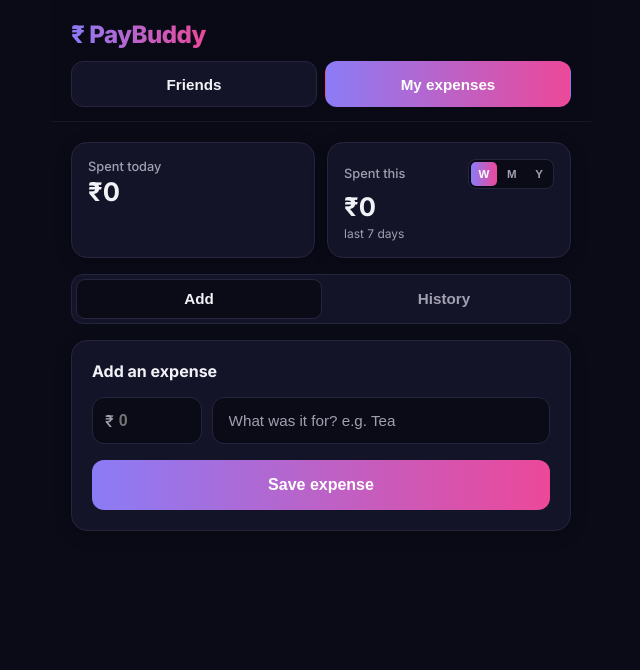
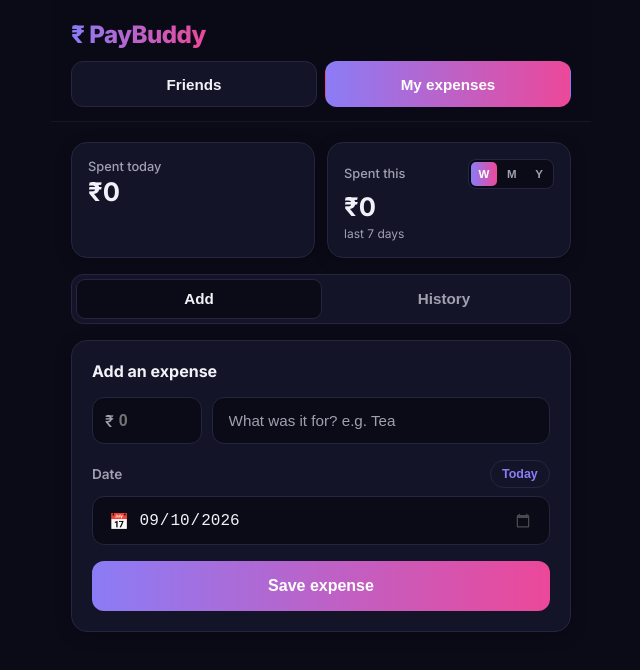
Before and after one commit to KabileshK023/PAYBUDDY, a React (Vite) app: page / in a window 1280 px wide. Both pictures are taken after a click on the button "My expenses". Shown: the top 670 px of the page, without its empty margins (319-959 px from the left). Built offline with nearby package versions, Linux system fonts and the light colour scheme.

Commit message:
Merge latest main changes

```diff
--- a/src/components/ExpenseTracker.jsx
+++ b/src/components/ExpenseTracker.jsx
@@ -5,28 +5,51 @@ const STORAGE_KEY = 'paybuddy_expenses_v1';
 
 // ── date helpers ──────────────────────────────────────────────────────────────
 
-const toDateKey = (date) => {
-  const d = new Date(date);
+/**
+ * Returns "YYYY-MM-DD" from either an ISO string OR a plain "YYYY-MM-DD" string,
+ * always in LOCAL time — never shifts due to UTC conversion.
+ */
+const toDateKey = (value) => {
+  // If already a plain date string (YYYY-MM-DD) just return it directly.
+  if (/^\d{4}-\d{2}-\d{2}$/.test(value)) return value;
+  // Otherwise it's a full ISO timestamp — extract local date parts.
+  const d = new Date(value);
   const y = d.getFullYear();
   const m = String(d.getMonth() + 1).padStart(2, '0');
   const day = String(d.getDate()).padStart(2, '0');
   return `${y}-${m}-${day}`;
 };
 
+/** Today's date as "YYYY-MM-DD" in local time. */
 const todayKey = () => toDateKey(new Date());
 
+/** Human-readable label for a dateKey. */
 const formatDisplayDate = (dateKey) => {
   const today = todayKey();
-  const yesterday = toDateKey(Date.now() - 86400000);
+  // yesterday in local time
+  const d = new Date();
+  d.setDate(d.getDate() - 1);
+  const yesterday = toDateKey(d);
+
   if (dateKey === today) return 'Today';
   if (dateKey === yesterday) return 'Yesterday';
-  const [y, m, d] = dateKey.split('-');
-  const monthNames = ['Jan','Feb','Mar','Apr','May','Jun','Jul','Aug','Sep','Oct','Nov','Dec'];
-  return `${parseInt(d)} ${monthNames[parseInt(m) - 1]} ${y}`;
+
+  const [y, mo, day] = dateKey.split('-');
+  const monthNames = ['Jan','Feb','Mar','Apr','May','Jun',
+                      'Jul','Aug','Sep','Oct','Nov','Dec'];
+  return `${parseInt(day)} ${monthNames[parseInt(mo) - 1]} ${y}`;
 };
 
-const formatTime = (isoStr) => {
-  const d = new Date(isoStr);
+/** "hh:mm am/pm" — only shown for same-day entries; for past dates we show the dateKey. */
+const formatEntryTime = (entry) => {
+  // New entries store a plain dateKey in `entry.date`.
+  // Legacy entries (before this update) stored an ISO string.
+  if (/^\d{4}-\d{2}-\d{2}$/.test(entry.date)) {
+    // We have no time for past-date entries; show the formatted date instead.
+    return formatDisplayDate(entry.date);
+  }
+  // Legacy: parse the ISO timestamp and show the time.
+  const d = new Date(entry.date);
   let h = d.getHours();
   const min = String(d.getMinutes()).padStart(2, '0');
   const ampm = h >= 12 ? 'pm' : 'am';
@@ -50,9 +73,15 @@ function ExpenseTracker() {
 
   const [amount, setAmount] = useState('');
   const [description, setDescription] = useState('');
+  const [selectedDate, setSelectedDate] = useState(todayKey); // "YYYY-MM-DD"
   const [mode, setMode] = useState('add');
   const [period, setPeriod] = useState('W');
   const [resetStep, setResetStep] = useState(0);
+
+  // Keep selectedDate in sync if the component is remounted on a new day
+  useEffect(() => {
+    if (mode === 'add') setSelectedDate(todayKey());
+  }, [mode]);
 
   useEffect(() => {
     localStorage.setItem(STORAGE_KEY, JSON.stringify(expenses));
@@ -68,25 +97,47 @@ function ExpenseTracker() {
   }, [expenses]);
 
   const periodTotal = useMemo(() => {
-    const now = Date.now();
-    const msMap = { W: 7 * 86400000, M: 30 * 86400000, Y: 365 * 86400000 };
-    const cutoff = now - msMap[period];
-    return expenses
-      .filter(e => new Date(e.date).getTime() >= cutoff)
-      .reduce((s, e) => s + e.amount, 0);
+    const todayStr = todayKey();
+    const [ty, tm, td] = todayStr.split('-').map(Number);
+
+    return expenses.reduce((sum, e) => {
+      const dk = toDateKey(e.date);
+      const [ey, em, ed] = dk.split('-').map(Number);
+
+      let include = false;
+      if (period === 'W') {
+        // last 7 days inclusive of today
+        const diffMs = new Date(ty, tm - 1, td) - new Date(ey, em - 1, ed);
+        include = diffMs >= 0 && diffMs < 7 * 86400000;
+      } else if (period === 'M') {
+        // last 30 days
+        const diffMs = new Date(ty, tm - 1, td) - new Date(ey, em - 1, ed);
+        include = diffMs >= 0 && diffMs < 30 * 86400000;
+      } else if (period === 'Y') {
+        // last 365 days
+        const diffMs = new Date(ty, tm - 1, td) - new Date(ey, em - 1, ed);
+        include = diffMs >= 0 && diffMs < 365 * 86400000;
+      }
+      return include ? sum + e.amount : sum;
+    }, 0);
   }, [expenses, period]);
 
   // ── history grouped by day ──────────────────────────────────────────────────
 
   const groupedHistory = useMemo(() => {
     const groups = {};
-    [...expenses]
-      .sort((a, b) => new Date(b.date) - new Date(a.date))
-      .forEach(e => {
-        const key = toDateKey(e.date);
-        if (!groups[key]) groups[key] = [];
-        groups[key].push(e);
-      });
+    [...expenses].forEach(e => {
+      const key = toDateKey(e.date);
+      if (!groups[key]) groups[key] = [];
+      groups[key].push(e);
+    });
+
+    // Sort entries within each day by insertion order (id is Date.now())
+    Object.values(groups).forEach(arr =>
+      arr.sort((a, b) => Number(b.id) - Number(a.id))
+    );
+
+    // Sort days newest-first
     return Object.entries(groups).sort((a, b) => b[0].localeCompare(a[0]));
   }, [expenses]);
 
@@ -96,14 +147,18 @@ function ExpenseTracker() {
     e.preventDefault();
     const parsed = parseFloat(amount);
     if (isNaN(parsed) || parsed <= 0) return;
+
     setExpenses(prev => [...prev, {
       id: Date.now().toString(),
       amount: parsed,
       description: description.trim() || 'No description',
-      date: new Date().toISOString(),
+      // Store as plain "YYYY-MM-DD" — no timezone ambiguity.
+      date: selectedDate,
     }]);
+
     setAmount('');
     setDescription('');
+    setSelectedDate(todayKey());
   };
 
   const handleDelete = (id) => {
@@ -177,8 +232,9 @@ function ExpenseTracker() {
         <div className="exp-form-card">
           <p className="exp-form-title">Add an expense</p>
           <form onSubmit={handleSave}>
+
+            {/* Amount + Description row */}
             <div className="exp-form-inputs">
-              {/* Amount */}
               <div className="exp-amount-wrap">
                 <span className="exp-rupee-prefix">₹</span>
                 <input
@@ -192,8 +248,6 @@ function ExpenseTracker() {
                   required
                 />
               </div>
-
-              {/* Description */}
               <input
                 type="text"
                 className="exp-desc-input"
@@ -201,6 +255,31 @@ function ExpenseTracker() {
                 value={description}
                 onChange={e => setDescription(e.target.value)}
               />
+            </div>
+
+            {/* Date row */}
+            <div className="exp-date-row">
+              <div className="exp-date-label-row">
+                <span className="exp-field-label">Date</span>
+                <button
+                  type="button"
+                  className="exp-today-btn"
+                  onClick={() => setSelectedDate(todayKey())}
+                >
+                  Today
+                </button>
+              </div>
+              <div className="exp-date-wrap">
+                <span className="exp-date-icon">📅</span>
+                <input
+                  type="date"
+                  className="exp-date-input"
+                  value={selectedDate}
+                  max={todayKey()}
+                  onChange={e => setSelectedDate(e.target.value)}
+                  required
+                />
+              </div>
             </div>
 
             <button type="submit" className="exp-save-btn">
@@ -233,7 +312,7 @@ function ExpenseTracker() {
                           <span className="tx-purpose">
                             {getCategoryIcon(entry.description)} {entry.description}
                           </span>
-                          <span className="tx-date">{formatTime(entry.date)}</span>
+                          <span className="tx-date">{formatEntryTime(entry)}</span>
                         </div>
                         <div className="tx-right">
                           <span className="tx-amount">₹{entry.amount.toFixed(2)}</span>
--- a/src/styles/index.css
+++ b/src/styles/index.css
@@ -709,6 +709,95 @@ body {
   color: var(--text-muted);
 }
 
+/* ── Date field ── */
+
+.exp-date-row {
+  margin-bottom: 1rem;
+}
+
+.exp-date-label-row {
+  display: flex;
+  align-items: center;
+  justify-content: space-between;
+  margin-bottom: 0.5rem;
+}
+
+.exp-field-label {
+  font-size: 0.85rem;
+  font-weight: 600;
+  color: var(--text-muted);
+}
+
+.exp-today-btn {
+  background: transparent;
+  border: 1px solid var(--border-color);
+  color: var(--gradient-start);
+  font-size: 0.78rem;
+  font-weight: 700;
+  padding: 0.2rem 0.7rem;
+  border-radius: 20px;
+  cursor: pointer;
+  transition: background 0.18s, border-color 0.18s;
+  min-height: 28px;
+  -webkit-text-fill-color: var(--gradient-start);
+}
+
+.exp-today-btn:hover {
+  background: rgba(139, 124, 246, 0.1);
+  border-color: var(--gradient-start);
+}
+
+.exp-today-btn:active {
+  transform: scale(0.95);
+}
+
+.exp-date-wrap {
+  display: flex;
+  align-items: center;
+  background-color: var(--bg-dark);
+  border: 1px solid var(--border-color);
+  border-radius: 12px;
+  padding: 0 1rem;
+  transition: border-color 0.2s;
+}
+
+.exp-date-wrap:focus-within {
+  border-color: var(--gradient-start);
+}
+
+.exp-date-icon {
+  font-size: 1rem;
+  margin-right: 0.6rem;
+  flex-shrink: 0;
+  line-height: 1;
+}
+
+.exp-date-input {
+  flex: 1;
+  background: transparent;
+  border: none;
+  color: var(--text-main);
+  font-size: 1rem;
+  font-weight: 500;
+  padding: 0.85rem 0;
+  outline: none;
+  /* Make the native date picker match the dark theme */
+  color-scheme: dark;
+  min-width: 0;
+}
+
+.exp-date-input::-webkit-calendar-picker-indicator {
+  filter: invert(0.6);
+  cursor: pointer;
+  opacity: 0.7;
+}
+
+.exp-date-input::-webkit-calendar-picker-indicator:hover {
+  opacity: 1;
+}
+
+/* ── Save button ── */
+
 .exp-save-btn {
   width: 100%;
   background: linear-gradient(90deg, var(--gradient-start), var(--gradient-end));
```
